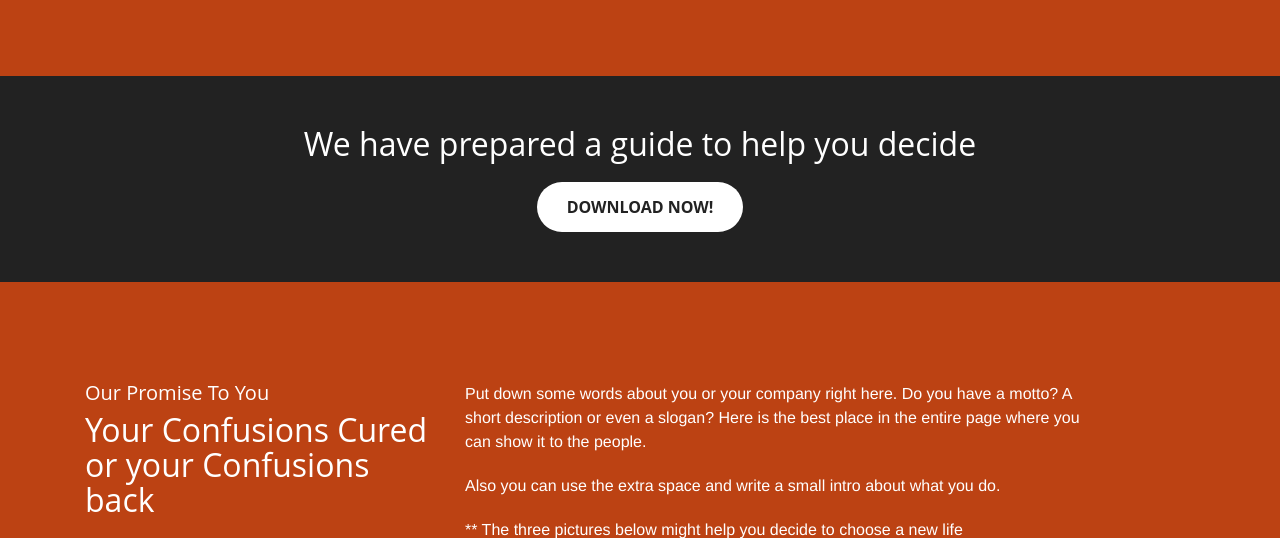
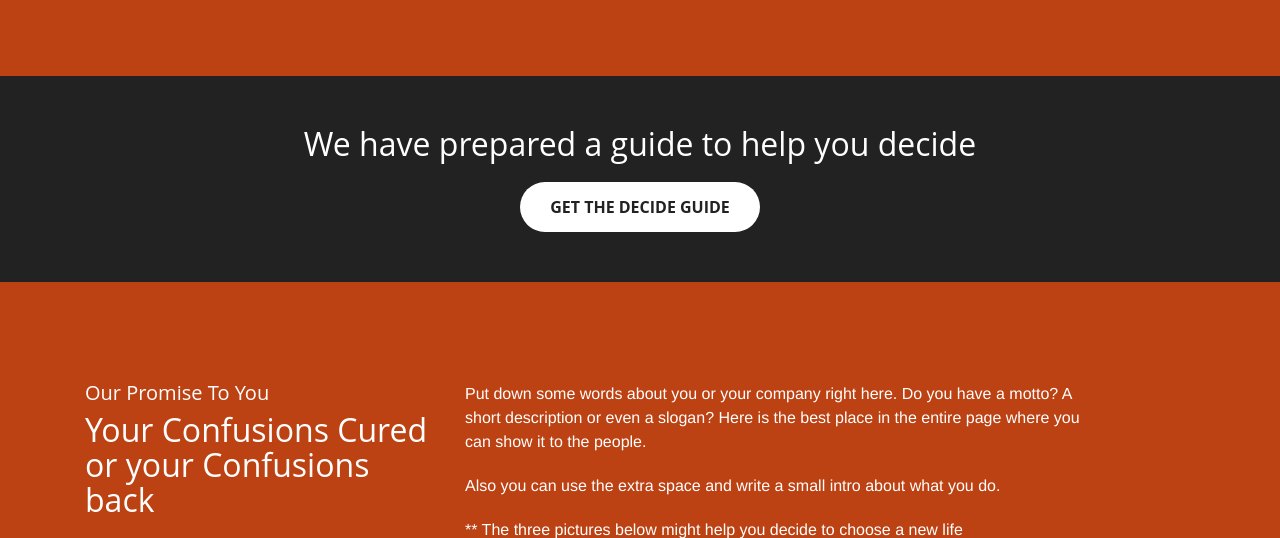
Before and after one commit to primertest-org/www, a Jekyll site: the page built from index.html, in a window 1280 px wide and 900 px high, scrolled down 2503 px, cut to the strip 64-602 px from the top of the window. Built offline with Jekyll 4.4.1, drawn with Linux system fonts in a browser that asks for light colours; some web fonts are replaced.

Commit message:
Updated '_includes/CTA-download.html' via CloudCannon

```diff
--- a/_includes/CTA-download.html
+++ b/_includes/CTA-download.html
@@ -2,7 +2,7 @@
     <div class="call-to-action bg-dark">
       <div class="container text-center">
         <h2 class="editable">We have prepared a guide to help you decide</h2>
-        <a class="btn btn-default btn-xl sr-button editable" href="{{ site.data.CTA-download.download-link}}">Download Now!</a>
+        <a class="btn btn-default btn-xl sr-button editable" href="{{ site.data.CTA-download.download-link}}">Get The DECIDE Guide</a>
       </div>
     </div>
 </section>
```
